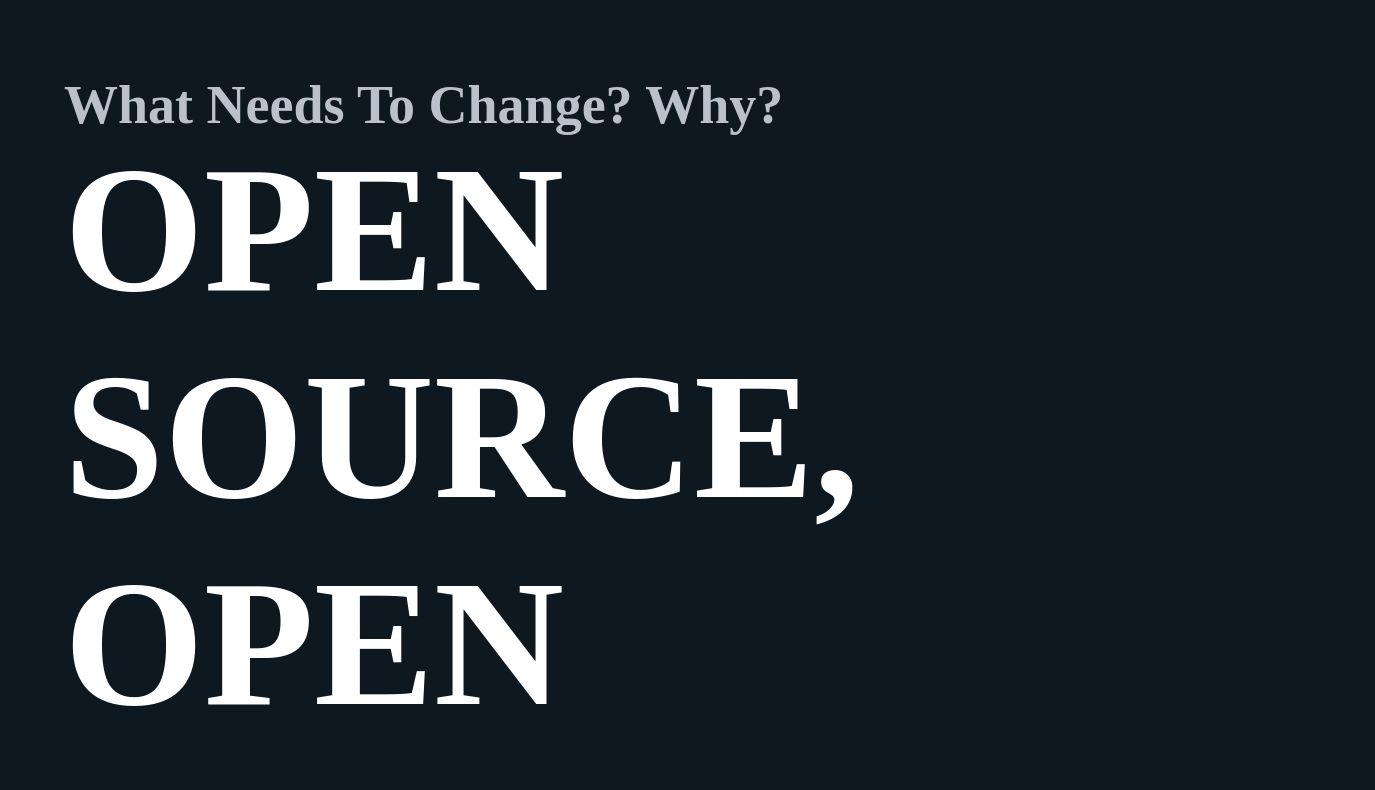
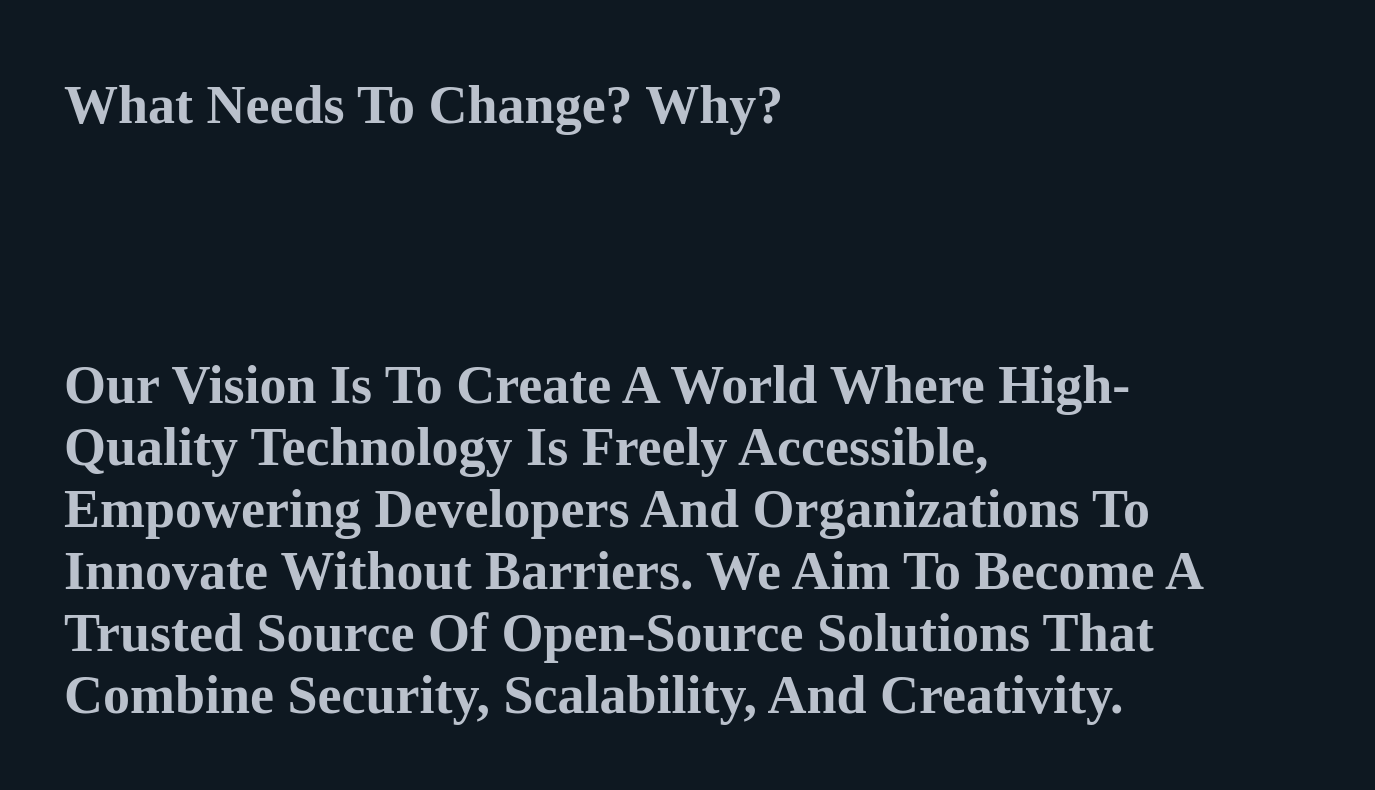
Before and after one commit to VeluraOpenSource/Velura-Introduction, a React (Vite) app: page / in a window 1280 px wide. Shown: the part 1460-2250 px from the top of the page, 1375 px wide, since content can reach past the window. Built offline with nearby package versions, Linux system fonts and the light colour scheme.

Commit message:
feat: update VisionAnswer component with vision statement

```diff
--- a/src/components/slides/VisionAnswer.component.tsx
+++ b/src/components/slides/VisionAnswer.component.tsx
@@ -1,8 +1,12 @@
 export const VisionAnswer = () => {
   return (
     <div className="full-page center-section-no-gap">
-      <h2 className="heading">open source,</h2>
-      <h2 className="heading">open possibilities</h2>
+      <p className="paragraph">
+        Our vision is to create a world where high-quality technology is freely
+        accessible, empowering developers and organizations to innovate without
+        barriers. We aim to become a trusted source of open-source solutions
+        that combine security, scalability, and creativity.
+      </p>
     </div>
   );
 };
```
